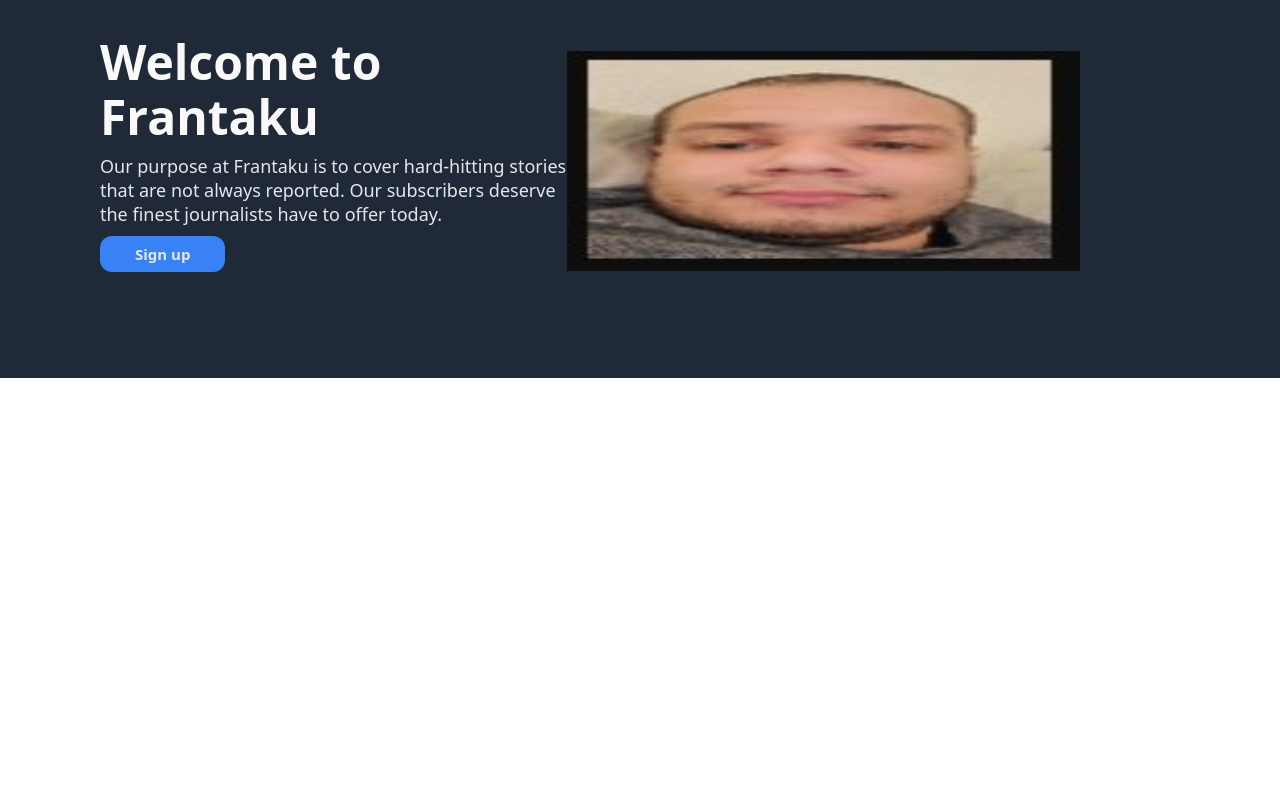
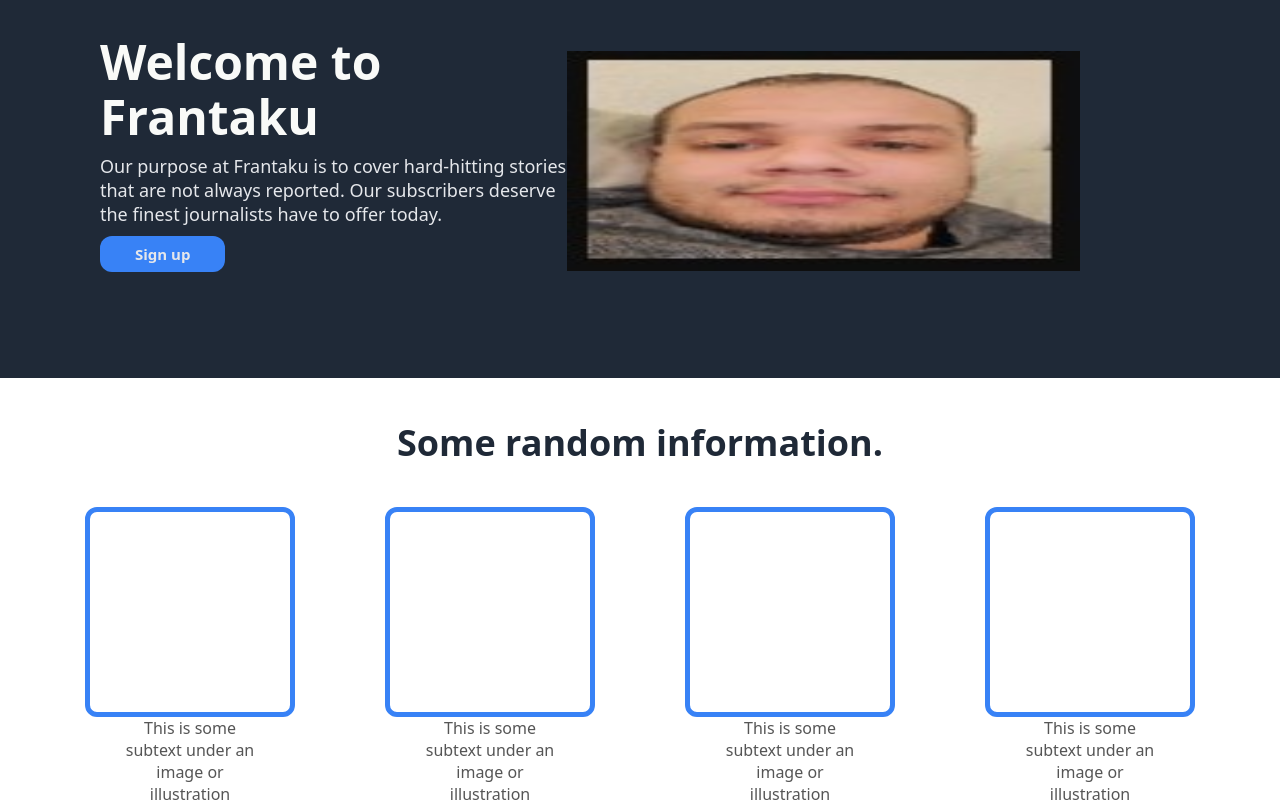
Before and after one commit to BatChest/LandingPage, a plain HTML site: page index.html in a window 1280 px wide. Shown: the part 101-906 px from the top of the page. Before the commit the page ends 800 px from the top, so only its background shows below. Drawn offline with Linux system fonts and the light colour scheme.

Commit message:
Information section is done, image boxes are align

```diff
--- a/index.html
+++ b/index.html
@@ -35,6 +35,30 @@
     </div>
     <img src="./Lemon.jpg" alt="Eric Lamont Robbins">
   </div>
+
+  <div class="information">
+    <div class="info_head">
+      Some random information.
+    </div>
+    <div class="box_container">
+      <div class="box_item">
+        <div class="box"></div>
+        <div class="subtext">This is some subtext under an image or illustration</div>
+      </div>
+      <div class="box_item">
+        <div class="box"></div>
+        <div class="subtext">This is some subtext under an image or illustration</div>
+      </div>
+      <div class="box_item">
+        <div class="box"></div>
+        <div class="subtext">This is some subtext under an image or illustration</div>
+      </div>
+      <div class="box_item">
+        <div class="box"></div>
+        <div class="subtext">This is some subtext under an image or illustration</div>
+      </div>
+    </div>
+  </div>
 </body>
 
 </html>
--- a/style.css
+++ b/style.css
@@ -92,3 +92,39 @@ body {
   margin-right: 200px;
   padding-bottom: 35px;
 }
+
+.info_head {
+  display: flex;
+  justify-content: center;
+  margin: 40px 0;
+  font-size: 36px;
+  font-weight: 900;
+  color: #1f2937;
+}
+
+.box_container {
+  display: flex;
+  justify-content: center;
+  gap: 150px;
+  flex-wrap: wrap;
+}
+
+.box_item {
+  display: flex;
+  flex-direction: column;
+  align-items: center;
+  max-width: 150px;
+}
+
+.information .box {
+  width: 200px;
+  height: 200px;
+  border: 5px solid #3882F6;
+  border-radius: 12px;
+}
+
+.subtext {
+  text-align: center;
+  font-size: 16px;
+  color: #555;
+}
```
